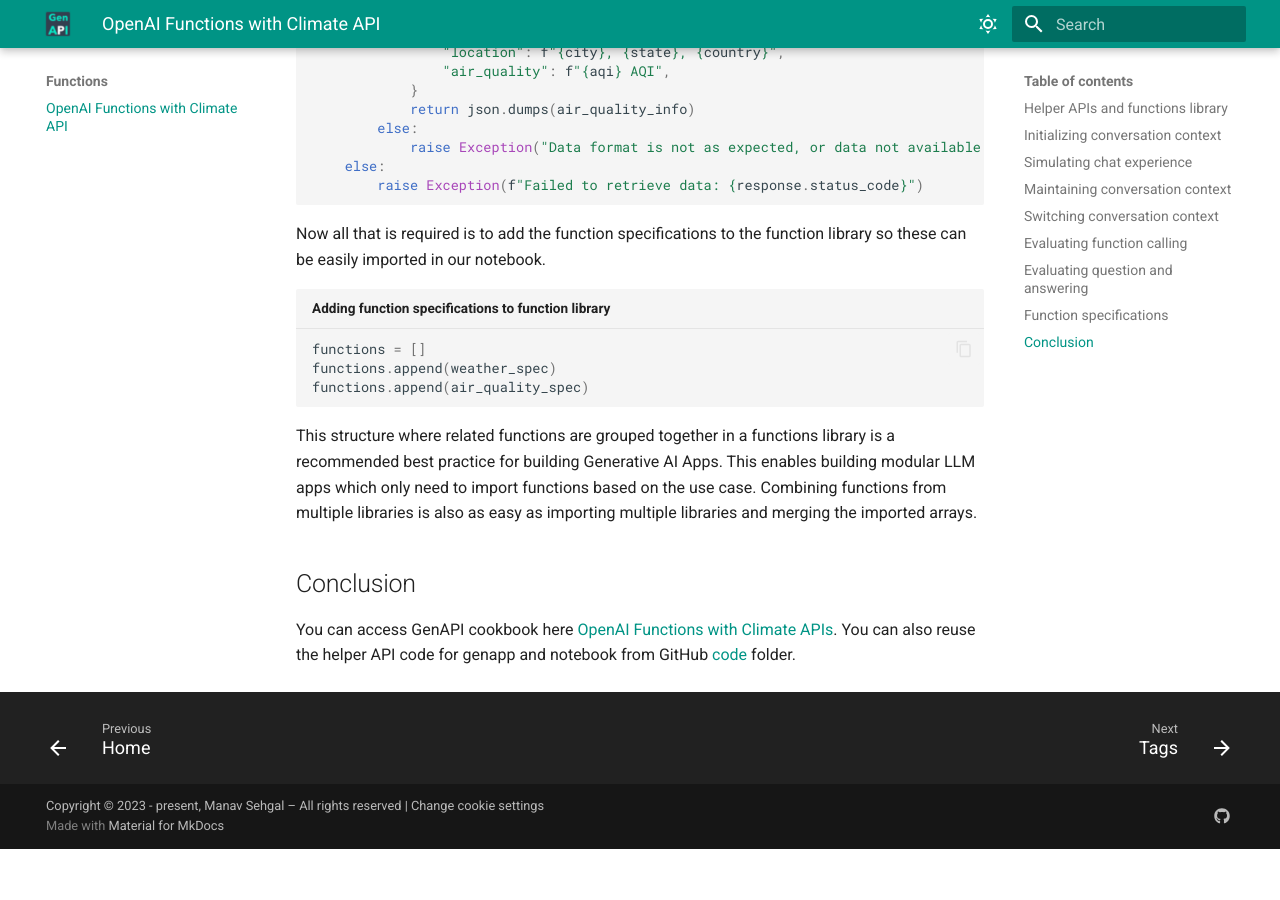
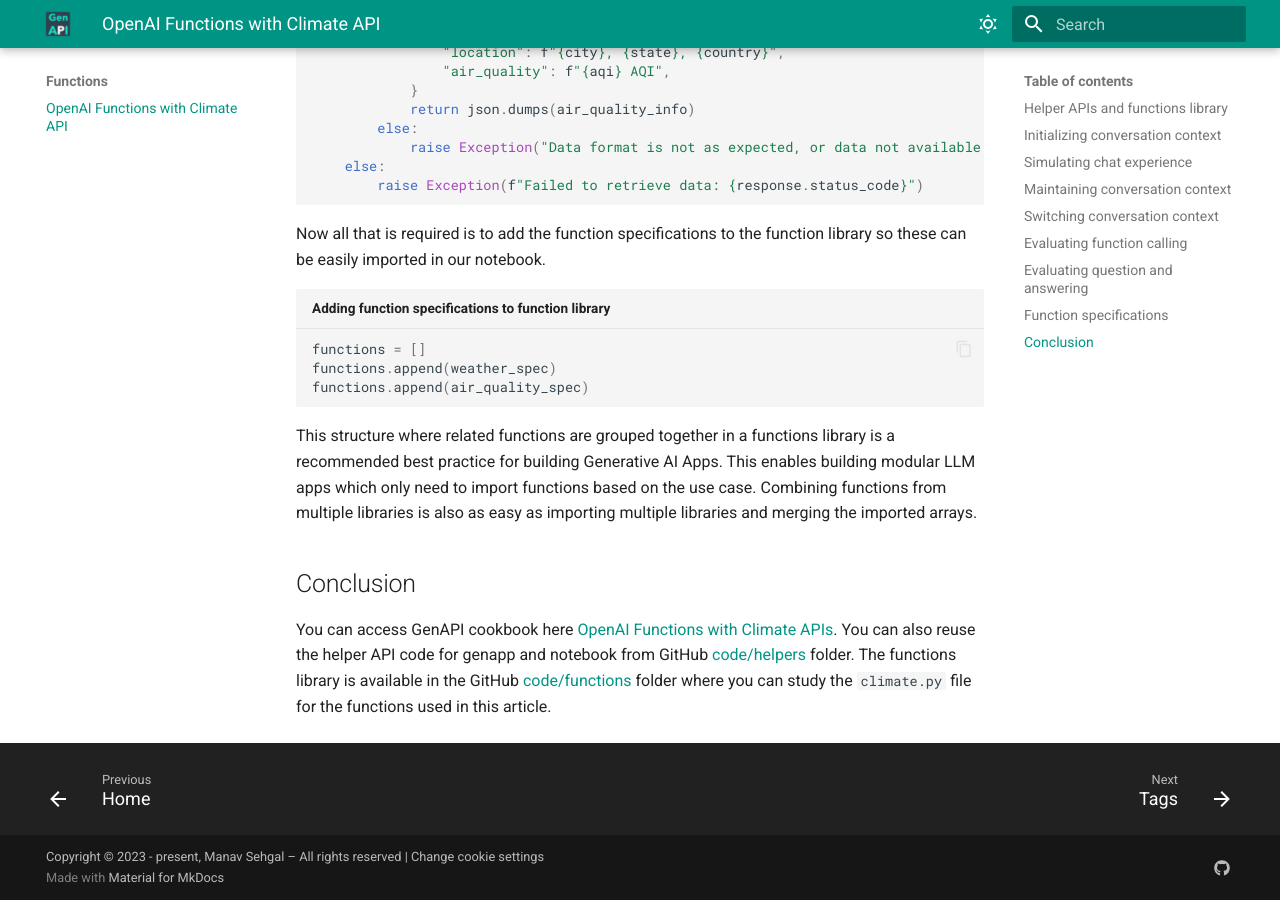
Before and after one commit to genapiorg/genapi, an MkDocs documentation site: the page built from docs/functions/openai-functions-with-climate-apis.md, in a window 1280 px wide and 900 px high, scrolled down 8155 px. Built offline with MkDocs 1.6.1 and Material for MkDocs 9.7.7, drawn with Linux system fonts in a browser that asks for light colours; a script that is not in the unit is left out; before the commit the page ends 9004 px from its top, so only the background shows below that.

Commit message:
Update openai-functions-with-climate-apis.md

```diff
--- a/docs/functions/openai-functions-with-climate-apis.md
+++ b/docs/functions/openai-functions-with-climate-apis.md
@@ -303,4 +303,4 @@
 
 ## Conclusion
 
-You can access GenAPI cookbook here [OpenAI Functions with Climate APIs](https://github.com/genapiorg/genapi/blob/main/cookbook/openai-functions-with-climate-apis.ipynb). You can also reuse the helper API code for genapp and notebook from GitHub [code](https://github.com/genapiorg/genapi/tree/main/code) folder.
+You can access GenAPI cookbook here [OpenAI Functions with Climate APIs](https://github.com/genapiorg/genapi/blob/main/cookbook/openai-functions-with-climate-apis.ipynb). You can also reuse the helper API code for genapp and notebook from GitHub [code/helpers](https://github.com/genapiorg/genapi/tree/main/code/helpers) folder. The functions library is available in the GitHub [code/functions](https://github.com/genapiorg/genapi/tree/main/code/functions) folder where you can study the `climate.py` file for the functions used in this article.
```
